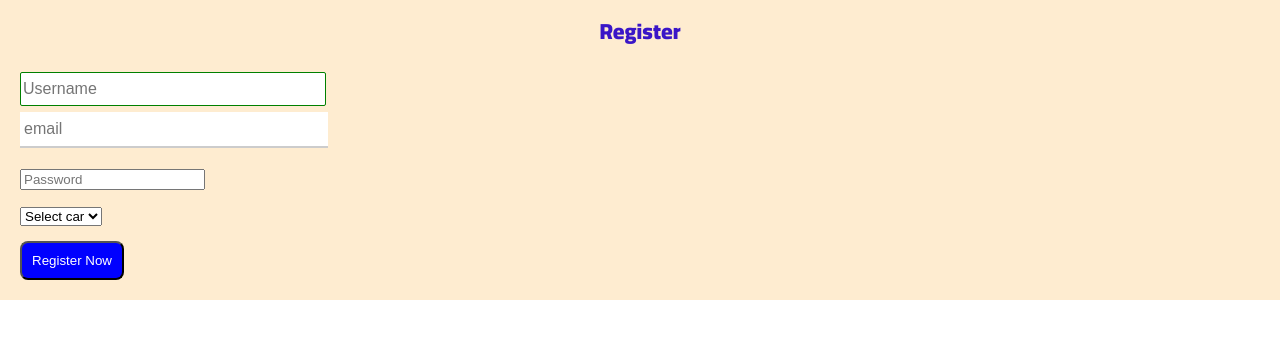
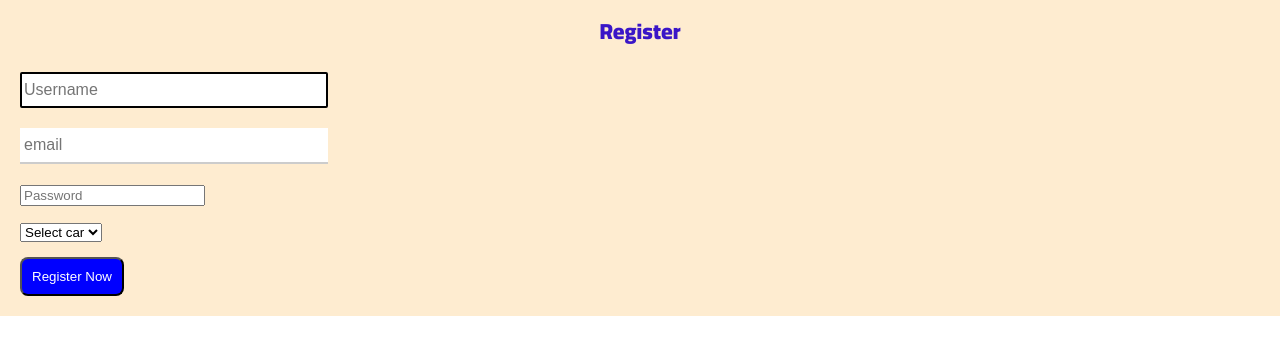
Before and after one commit to AbdallahDafa/abdallah-learn-react-app, a React (Create React App) app: page / in a window 1280 px wide. Shown: the top 354 px of the page. Built offline with nearby package versions, Linux system fonts and the light colour scheme.

Commit message:
complete floating labe textinput

```diff
--- a/src/components/text_input/floating_label/FloatingLabelTextInput.module.css
+++ b/src/components/text_input/floating_label/FloatingLabelTextInput.module.css
@@ -5,11 +5,16 @@
   width: 100%;
   height: 30px;
   font-size: 16px;
-  border: 1px solid green;
+  border: 2px solid black;
   border-radius: 2px;
   /* box-sizing: border-box;  */
   outline: none;
   background-color: white;
+}
+
+.formInput:focus {
+  border-color: green; /* darker green on focus */
+  box-shadow: 0 0 3px #006400; /* Optional: green glow */
 }
 
 /************************ relative */
@@ -17,13 +22,13 @@
 .formGroup {
   position: relative;
   width: 300px;
-  height: 20px;
 }
 
 .labelContainer {
     position: absolute;
     top: -16px;
     left: 8px;
+    background-color: white;
 
 }
 
--- a/src/components/text_input/floating_label/FloatingLabelTextInput.module.js
+++ b/src/components/text_input/floating_label/FloatingLabelTextInput.module.js
@@ -55,7 +55,7 @@ const FloatingInput = ({ label, value, onChange, type = "text", id , error }) =>
         placeholder={label}
       />
       <div className={style.labelContainer}>
-        <h1 className={style.labelText}>{  (isFocused && valueUpdate  )  && label}</h1>
+        <h1 className={style.labelText}>{  (  valueUpdate  )  && label}</h1>
       </div>
 
       {error && <p className={ style.errorText}  >{error}</p>}
```
